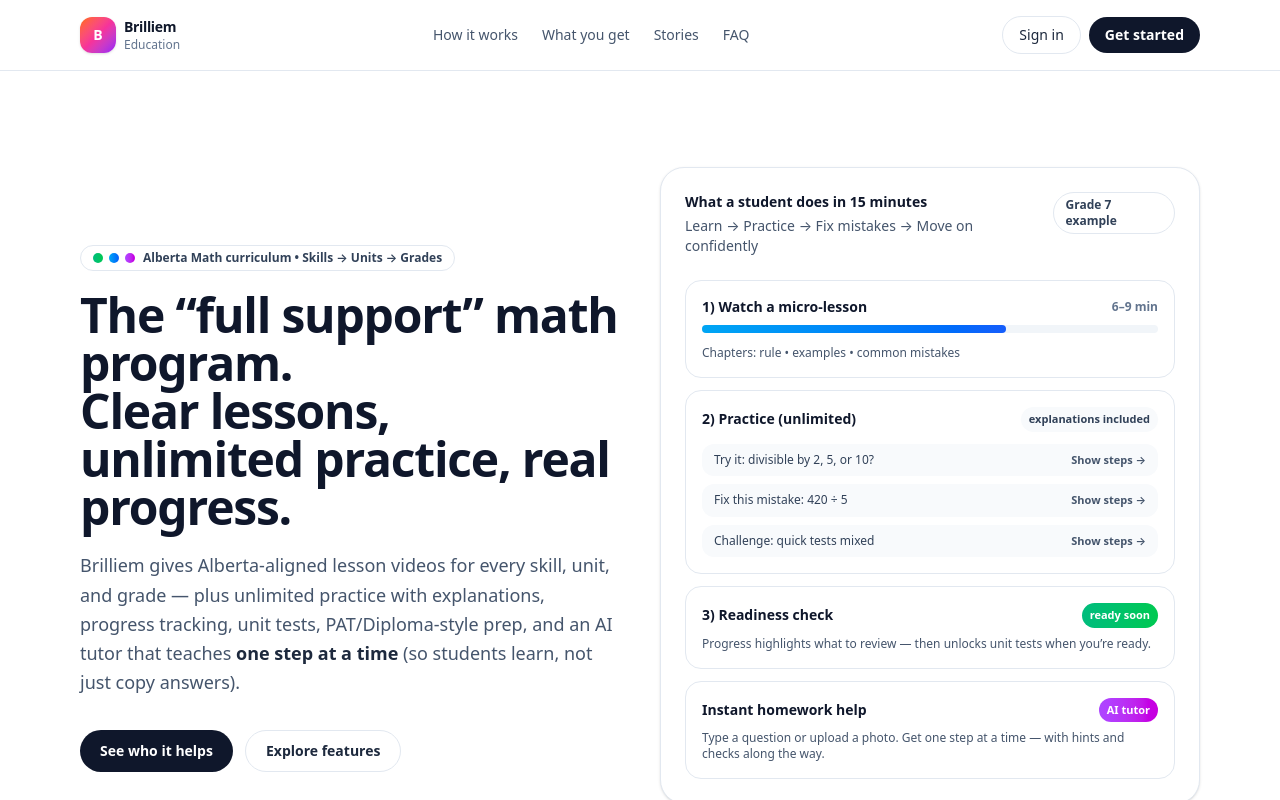
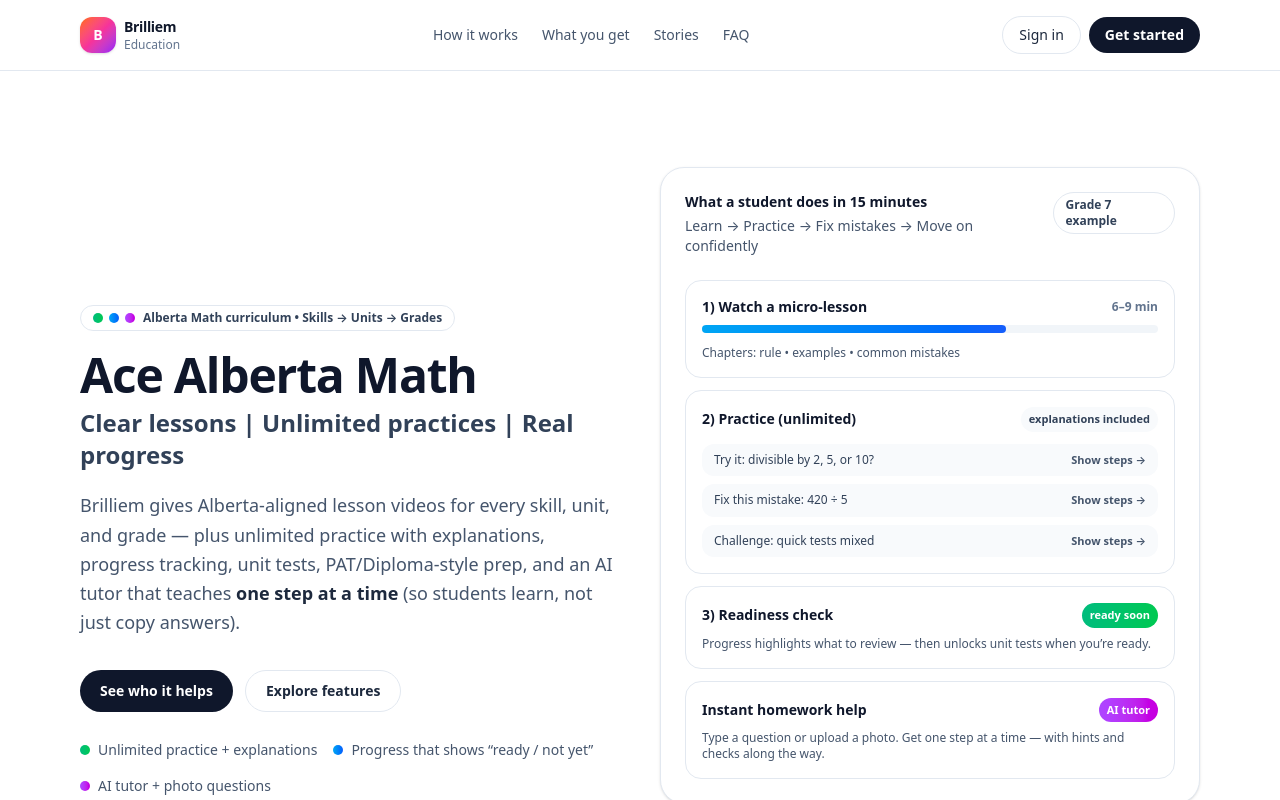
Before and after one commit to asianthejason/brilliem-education, a Next.js app: page / in a window 1280 px wide. Shown: the top 800 px of the page. Built offline with nearby package versions, Linux system fonts and the light colour scheme; no server answers.

Commit message:
edit home page 1

```diff
--- a/app/page.tsx
+++ b/app/page.tsx
@@ -179,8 +179,9 @@
           <div className="absolute right-[-140px] top-[360px] h-[360px] w-[360px] rounded-full bg-gradient-to-br from-red-500 to-rose-600 opacity-10 blur-3xl" />
         </div>
 
-        <div className="mx-auto max-w-6xl px-4 py-16 md:py-24">
-          <div className="grid items-center gap-10 md:grid-cols-2">
+        <div className="w-full border-b border-slate-200/60 bg-white/60 backdrop-blur">
+          <div className="mx-auto max-w-6xl px-4 py-16 md:py-24">
+            <div className="grid items-center gap-10 md:grid-cols-2">
             <div>
               <div className="inline-flex items-center gap-2 rounded-full border border-slate-200 bg-white px-3 py-1 text-xs font-semibold text-slate-700">
                 <span className="inline-flex gap-1.5">
@@ -192,9 +193,9 @@
               </div>
 
               <h1 className="mt-5 text-4xl font-bold tracking-tight text-slate-900 md:text-5xl">
-                The “full support” math program.
-                <span className="block text-slate-900">
-                  Clear lessons, unlimited practice, real progress.
+                Ace Alberta Math
+                <span className="mt-2 block text-xl font-semibold tracking-normal text-slate-700 md:text-2xl">
+                  Clear lessons | Unlimited practices | Real progress
                 </span>
               </h1>
 
@@ -360,6 +361,7 @@
                 </div>
               </div>
             </div>
+          </div>
           </div>
         </div>
       </section>
```
